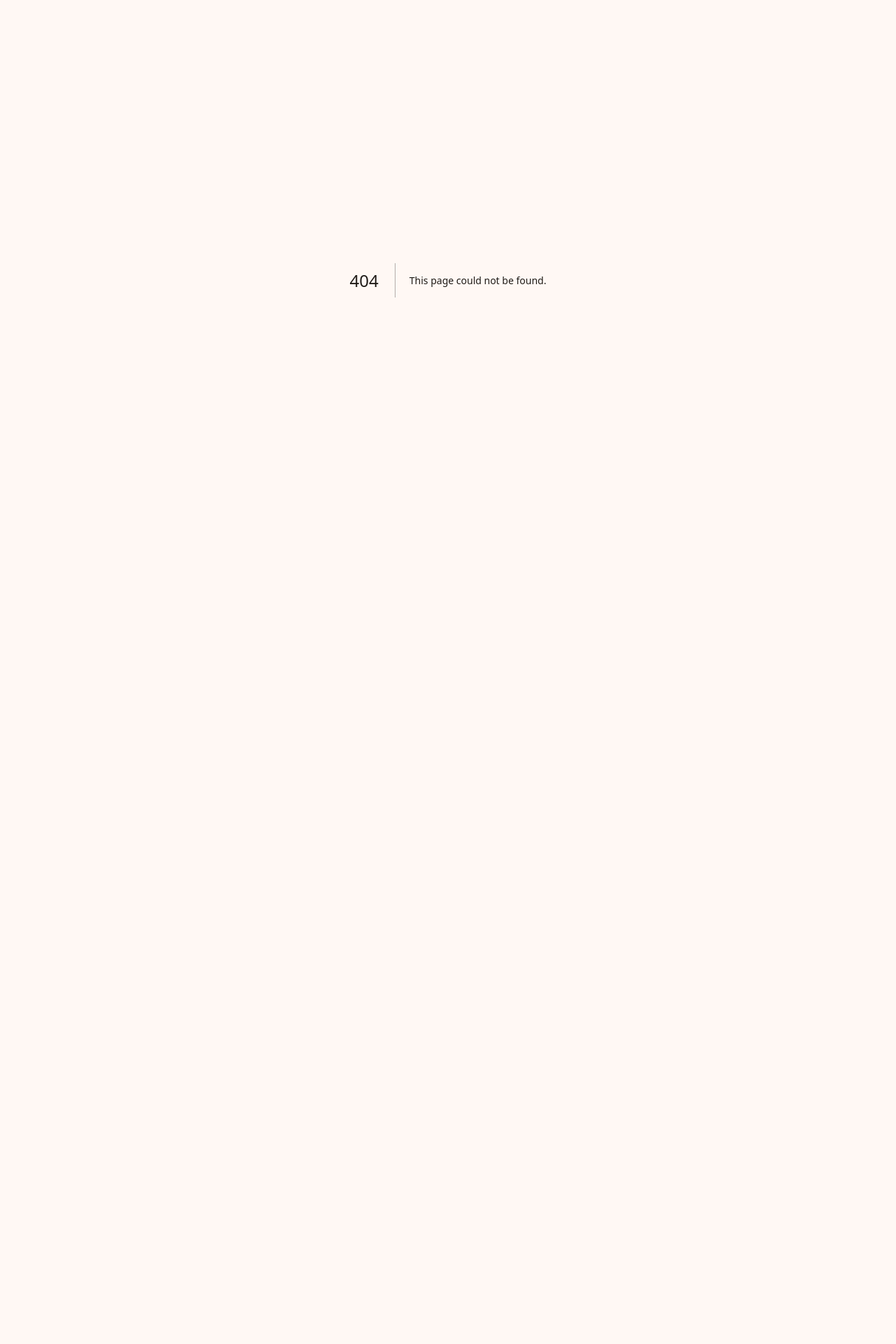
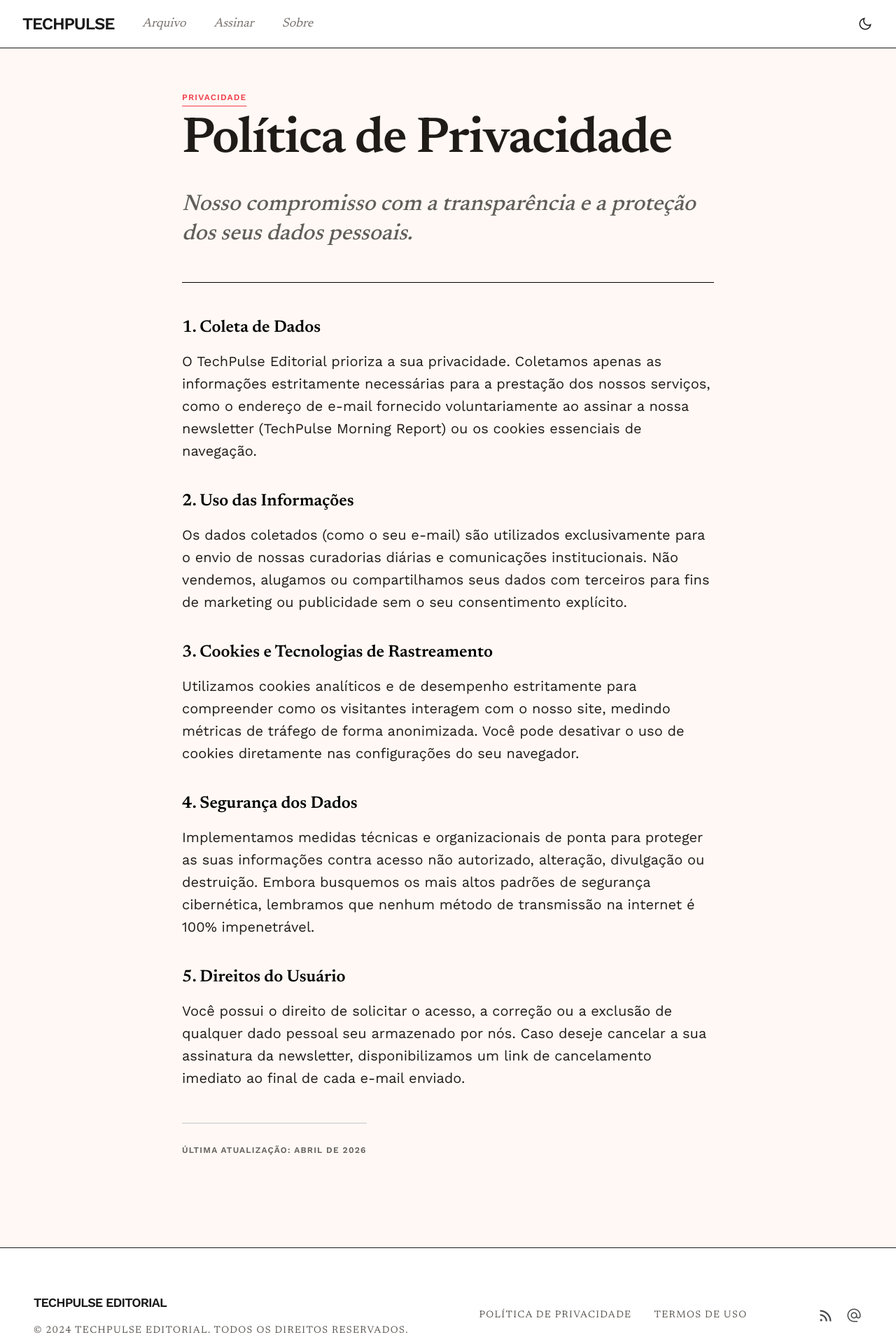
Before and after one commit to JoaoVitorTelesCentrone/tech-blog, a Next.js app: page /privacy in a window 1280 px wide. Before the commit this address had no page. Shown: the top 1920 px of the page at 70% size. Before the commit the page ends 800 px from the top, so only its background shows below. Built offline with nearby package versions, Linux system fonts and the light colour scheme.

Commit message:
feat: implement automated AI-driven article generation pipeline and add legal pages for privacy and terms of service.

```diff
--- a/app/about/page.tsx
+++ b/app/about/page.tsx
@@ -89,7 +89,7 @@ export default function AboutPage() {
                 <div className="border border-primary p-6 inline-block bg-white dark:bg-[#1A1A1A]" style={{ borderWidth: '0.5pt' }}>
                   <span className="font-newsreader font-semibold text-4xl md:text-[72px] leading-none">TP</span>
                   <div className="font-label-caps text-label-caps text-center mt-2 border-t border-primary pt-2">
-                    EST. 2024
+                    EST. 2026
                   </div>
                 </div>
               </div>
--- a/app/page.tsx
+++ b/app/page.tsx
@@ -58,21 +58,12 @@ export default function HomePage() {
                   </h1>
                 </Link>
                 <div className="border-b border-primary mb-8" style={{ borderBottomWidth: '0.5pt' }} />
-                <div className="flex flex-col md:flex-row gap-8">
-                  <div className="flex-1">
-                    <p className="font-work-sans text-body-lg text-on-surface italic">
-                      Um artigo gerado inteiramente por Inteligência Artificial baseado nas notícias mais recentes da internet.
-                    </p>
-                  </div>
-                  <div className="flex-1">
-                    <div className="flex flex-wrap gap-2 mt-2">
-                      {mainArticle.tags?.map(tag => (
-                         <span key={tag} className="font-label-caps text-[10px] uppercase bg-surface-container-low px-2 py-1 rounded">
-                           {tag}
-                         </span>
-                      ))}
-                    </div>
-                  </div>
+                <div className="flex flex-wrap gap-2 mt-2 mb-8">
+                  {mainArticle.tags?.map(tag => (
+                     <span key={tag} className="font-label-caps text-[10px] uppercase bg-surface-container-low px-2 py-1 rounded">
+                       {tag}
+                     </span>
+                  ))}
                 </div>
               </div>
 
--- /dev/null
+++ b/app/privacy/page.tsx
@@ -0,0 +1,73 @@
+import Header from '@/components/Header'
+import Footer from '@/components/Footer'
+
+export const metadata = {
+  title: 'Política de Privacidade | TechPulse Editorial',
+  description: 'Política de privacidade e proteção de dados do TechPulse Editorial',
+}
+
+export default function PrivacyPage() {
+  return (
+    <>
+      <Header />
+      <main className="w-full max-w-editorial mx-auto px-6 md:px-grid-margin pt-16 pb-section-gap">
+        <div className="grid grid-cols-12 gap-grid-gutter">
+          <div className="col-span-12 lg:col-span-8 lg:col-start-3 space-y-12">
+            <section>
+              <span className="font-label-caps text-label-caps uppercase tracking-widest text-on-tertiary-container mb-4 block underline underline-offset-8">
+                PRIVACIDADE
+              </span>
+              <h1 className="font-newsreader text-3xl sm:text-5xl md:text-display-xl mb-8">Política de Privacidade</h1>
+              <p className="font-newsreader font-medium text-headline-md italic mb-12 text-secondary">
+                Nosso compromisso com a transparência e a proteção dos seus dados pessoais.
+              </p>
+              <div className="border-b border-primary" style={{ borderBottomWidth: '0.5pt' }} />
+            </section>
+
+            <div className="space-y-10 font-work-sans text-body-lg text-on-surface">
+              <section className="space-y-4">
+                <h2 className="font-newsreader text-2xl font-semibold text-primary">1. Coleta de Dados</h2>
+                <p>
+                  O TechPulse Editorial prioriza a sua privacidade. Coletamos apenas as informações estritamente necessárias para a prestação dos nossos serviços, como o endereço de e-mail fornecido voluntariamente ao assinar a nossa newsletter (TechPulse Morning Report) ou os cookies essenciais de navegação.
+                </p>
+              </section>
+
+              <section className="space-y-4">
+                <h2 className="font-newsreader text-2xl font-semibold text-primary">2. Uso das Informações</h2>
+                <p>
+                  Os dados coletados (como o seu e-mail) são utilizados exclusivamente para o envio de nossas curadorias diárias e comunicações institucionais. Não vendemos, alugamos ou compartilhamos seus dados com terceiros para fins de marketing ou publicidade sem o seu consentimento explícito.
+                </p>
+              </section>
+
+              <section className="space-y-4">
+                <h2 className="font-newsreader text-2xl font-semibold text-primary">3. Cookies e Tecnologias de Rastreamento</h2>
+                <p>
+                  Utilizamos cookies analíticos e de desempenho estritamente para compreender como os visitantes interagem com o nosso site, medindo métricas de tráfego de forma anonimizada. Você pode desativar o uso de cookies diretamente nas configurações do seu navegador.
+                </p>
+              </section>
+
+              <section className="space-y-4">
+                <h2 className="font-newsreader text-2xl font-semibold text-primary">4. Segurança dos Dados</h2>
+                <p>
+                  Implementamos medidas técnicas e organizacionais de ponta para proteger as suas informações contra acesso não autorizado, alteração, divulgação ou destruição. Embora busquemos os mais altos padrões de segurança cibernética, lembramos que nenhum método de transmissão na internet é 100% impenetrável.
+                </p>
+              </section>
+
+              <section className="space-y-4">
+                <h2 className="font-newsreader text-2xl font-semibold text-primary">5. Direitos do Usuário</h2>
+                <p>
+                  Você possui o direito de solicitar o acesso, a correção ou a exclusão de qualquer dado pessoal seu armazenado por nós. Caso deseje cancelar a sua assinatura da newsletter, disponibilizamos um link de cancelamento imediato ao final de cada e-mail enviado.
+                </p>
+              </section>
+            </div>
+
+            <p className="font-label-caps text-label-caps uppercase text-secondary mt-16 pt-8 border-t border-outline-variant inline-block">
+              Última atualização: {new Date().toLocaleDateString('pt-BR', { month: 'long', year: 'numeric' })}
+            </p>
+          </div>
+        </div>
+      </main>
+      <Footer />
+    </>
+  )
+}
--- /dev/null
+++ b/app/terms/page.tsx
@@ -0,0 +1,73 @@
+import Header from '@/components/Header'
+import Footer from '@/components/Footer'
+
+export const metadata = {
+  title: 'Termos de Uso | TechPulse Editorial',
+  description: 'Termos de uso e condições do TechPulse Editorial',
+}
+
+export default function TermsPage() {
+  return (
+    <>
+      <Header />
+      <main className="w-full max-w-editorial mx-auto px-6 md:px-grid-margin pt-16 pb-section-gap">
+        <div className="grid grid-cols-12 gap-grid-gutter">
+          <div className="col-span-12 lg:col-span-8 lg:col-start-3 space-y-12">
+            <section>
+              <span className="font-label-caps text-label-caps uppercase tracking-widest text-on-tertiary-container mb-4 block underline underline-offset-8">
+                LEGAL
+              </span>
+              <h1 className="font-newsreader text-3xl sm:text-5xl md:text-display-xl mb-8">Termos de Uso</h1>
+              <p className="font-newsreader font-medium text-headline-md italic mb-12 text-secondary">
+                Condições gerais para a utilização do conteúdo automatizado e curadoria do TechPulse Editorial.
+              </p>
+              <div className="border-b border-primary" style={{ borderBottomWidth: '0.5pt' }} />
+            </section>
+
+            <div className="space-y-10 font-work-sans text-body-lg text-on-surface">
+              <section className="space-y-4">
+                <h2 className="font-newsreader text-2xl font-semibold text-primary">1. Aceitação dos Termos</h2>
+                <p>
+                  Ao acessar e utilizar o TechPulse Editorial, você concorda com os presentes Termos de Uso. Caso não concorde com alguma condição, solicitamos que não utilize nossos serviços.
+                </p>
+              </section>
+
+              <section className="space-y-4">
+                <h2 className="font-newsreader text-2xl font-semibold text-primary">2. Conteúdo Gerado por Inteligência Artificial</h2>
+                <p>
+                  Todo o conteúdo editorial publicado no TechPulse é gerado, revisado ou traduzido com o auxílio de sistemas de Inteligência Artificial. Apesar do nosso esforço para garantir a precisão e coerência, não garantimos a veracidade absoluta ou exatidão técnica irrepreensível de dados gerados de forma autônoma.
+                </p>
+              </section>
+
+              <section className="space-y-4">
+                <h2 className="font-newsreader text-2xl font-semibold text-primary">3. Propriedade Intelectual</h2>
+                <p>
+                  A estrutura, design, código-fonte e a curadoria dos conteúdos pertencem ao TechPulse Editorial. A reprodução parcial ou total dos textos gerados é permitida e incentivada, desde que devidamente citada a fonte original (TechPulse) e acompanhada de um link direto para a publicação.
+                </p>
+              </section>
+
+              <section className="space-y-4">
+                <h2 className="font-newsreader text-2xl font-semibold text-primary">4. Modificações no Serviço</h2>
+                <p>
+                  O TechPulse Editorial reserva-se o direito de modificar ou descontinuar, temporária ou permanentemente, o serviço de postagens automatizadas com ou sem aviso prévio. Não nos responsabilizamos por eventuais perdas derivadas de interrupções na periodicidade do site.
+                </p>
+              </section>
+
+              <section className="space-y-4">
+                <h2 className="font-newsreader text-2xl font-semibold text-primary">5. Limitação de Responsabilidade</h2>
+                <p>
+                  Os artigos têm fins informativos e jornalísticos e não constituem aconselhamento profissional, financeiro ou técnico. O usuário assume total responsabilidade por decisões tomadas com base em nossos textos.
+                </p>
+              </section>
+            </div>
+
+            <p className="font-label-caps text-label-caps uppercase text-secondary mt-16 pt-8 border-t border-outline-variant inline-block">
+              Última atualização: {new Date().toLocaleDateString('pt-BR', { month: 'long', year: 'numeric' })}
+            </p>
+          </div>
+        </div>
+      </main>
+      <Footer />
+    </>
+  )
+}
--- a/components/Footer.tsx
+++ b/components/Footer.tsx
@@ -18,22 +18,16 @@ export default function Footer() {
 
         <div className="flex flex-wrap justify-center gap-8 font-newsreader text-sm uppercase tracking-widest">
           <Link
-            href="#"
+            href="/privacy"
             className="text-stone-600 dark:text-stone-400 hover:text-accent-coral transition-colors"
           >
             Política de Privacidade
           </Link>
           <Link
-            href="#"
-            className="text-stone-600 dark:text-stone-400 underline underline-offset-4 decoration-accent-coral"
+            href="/terms"
+            className="text-stone-600 dark:text-stone-400 hover:text-accent-coral transition-colors"
           >
             Termos de Uso
-          </Link>
-          <Link
-            href="#"
-            className="text-stone-600 dark:text-stone-400 hover:text-accent-coral transition-colors"
-          >
-            Contato
           </Link>
         </div>
 
--- a/components/Header.tsx
+++ b/components/Header.tsx
@@ -70,7 +70,7 @@ export default function Header() {
             </button>
 
             <button
-              className="md:hidden material-symbols-outlined text-[#1A1A1A] dark:text-stone-100"
+              className="md:!hidden material-symbols-outlined text-[#1A1A1A] dark:text-stone-100"
               onClick={() => setMobileOpen(!mobileOpen)}
               aria-label={mobileOpen ? 'Fechar menu' : 'Abrir menu'}
             >
@@ -81,7 +81,7 @@ export default function Header() {
 
         {mobileOpen && (
           <div
-            className="md:hidden bg-white dark:bg-[#1A1A1A] border-t border-[#1A1A1A] dark:border-stone-700 px-8 py-6 flex flex-col gap-4"
+            className="md:!hidden bg-white dark:bg-[#1A1A1A] border-t border-[#1A1A1A] dark:border-stone-700 px-8 py-6 flex flex-col gap-4"
             style={{ borderTopWidth: '0.5pt' }}
           >
             {navLinks.map(({ href, label }) => (
--- a/lib/ai-generator.ts
+++ b/lib/ai-generator.ts
@@ -21,7 +21,7 @@ Regras obrigatórias:
    - Título principal cativante e otimizado para SEO.
    - Subtítulo com gancho.
    - Introdução (2-3 parágrafos).
-   - Desenvolvimento dividido em 3-4 seções com subtítulos (<h2>).
+   - Desenvolvimento dividido em 3-4 seções com subtítulos (formato H2).
    - Conclusão com resumo ou perspectiva futura.
    - Seção "Fontes consultadas" com links clicáveis das fontes do [CONTEXTO].
 2. Formate TUDO em Markdown, seguindo RIGOROSAMENTE esta estrutura com frontmatter no topo.
--- a/scripts/generate-article.ts
+++ b/scripts/generate-article.ts
@@ -25,6 +25,7 @@ async function main() {
     // Extrair o título
     const matterResult = matter(markdownContent);
     const articleTitle = matterResult.data.title || "Inovação em Tecnologia e IA";
+    matterResult.data.date = new Date().toISOString();
 
     console.log('🤖 [GITHUB ACTIONS] Gerando imagem de identidade visual com Pollinations.ai...');
 
```
